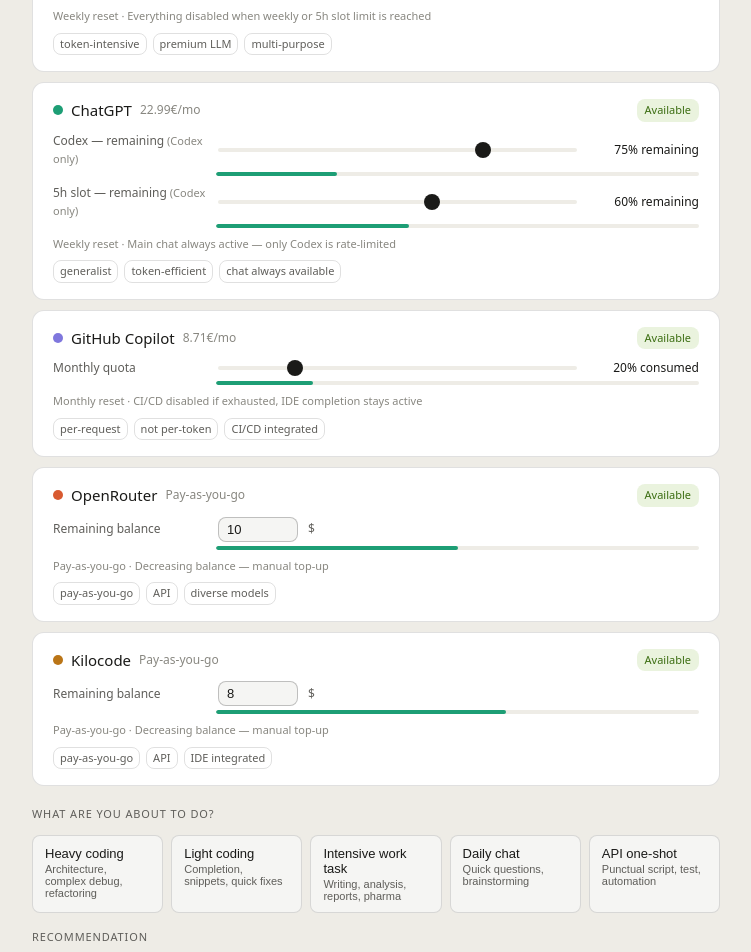
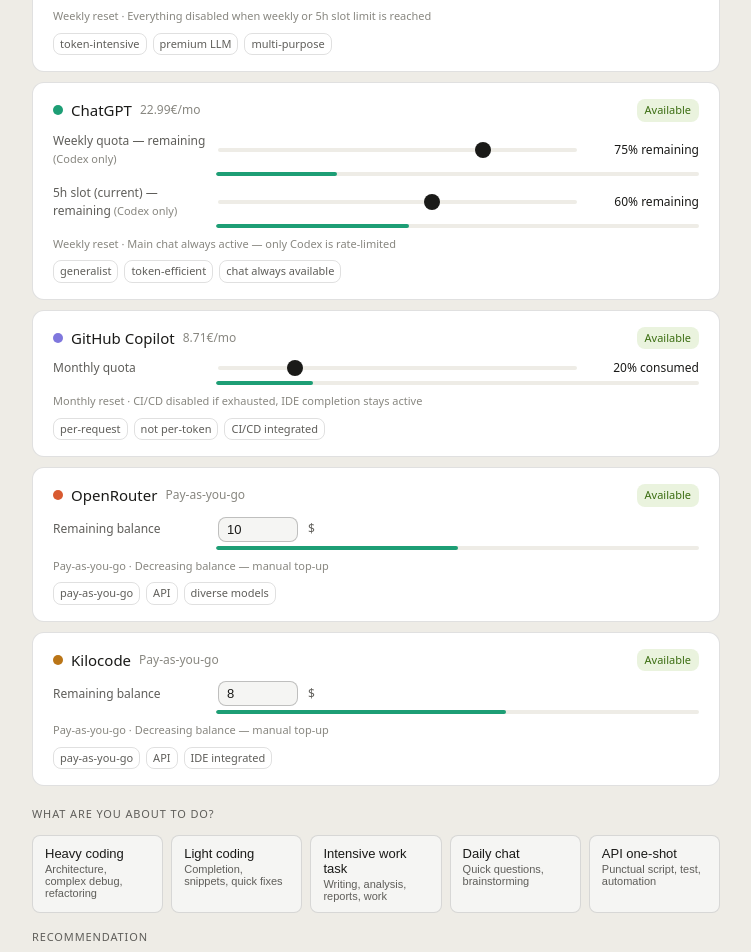
Before and after one commit to Medenor/kairos, a React (Vite) app: page / in a window 1280 px wide. Shown: the part 260-1212 px from the top of the page, without its empty margins (264-1015 px from the left). Built offline with nearby package versions, Linux system fonts and the light colour scheme.

Commit message:
Update service labels and descriptions for clarity - Change 'Codex — remaining' to 'Weekly quota — remaining' - Update '5h slot — remaining' to '5h slot (current) — remaining' - Modify task description from 'Writing, analysis, reports, pharma' to 'Writing, analysis, reports, work'

```diff
--- a/src/data/rules.js
+++ b/src/data/rules.js
@@ -81,7 +81,7 @@ export const RULES = {
     if (c < 75) {
       return {
         primary: 'claude',
-        reason: 'Claude available — top choice for intensive work tasks (pharma, writing, analysis).',
+        reason: 'Claude available — top choice for intensive work tasks (work, writing, analysis).',
         alts: [],
       }
     }
--- a/src/data/services.js
+++ b/src/data/services.js
@@ -26,8 +26,8 @@ export const SERVICES = [
     resetType: 'weekly',
     color: '#1D9E75',
     quotas: [
-      { id: 'codex_remaining', label: 'Codex — remaining', value: 75, type: 'remaining_pct', subnote: 'Codex only' },
-      { id: 'codex_5h', label: '5h slot — remaining', value: 60, type: 'remaining_pct', subnote: 'Codex only' },
+      { id: 'codex_remaining', label: 'Weekly quota — remaining', value: 75, type: 'remaining_pct', subnote: 'Codex only' },
+      { id: 'codex_5h', label: '5h slot (current) — remaining', value: 60, type: 'remaining_pct', subnote: 'Codex only' },
     ],
     flags: ['generalist', 'token-efficient', 'chat always available'],
     note: 'Main chat always active — only Codex is rate-limited',
@@ -87,7 +87,7 @@ export const TASKS = [
   {
     id: 'work_heavy',
     name: 'Intensive work task',
-    desc: 'Writing, analysis, reports, pharma',
+    desc: 'Writing, analysis, reports, work',
   },
   {
     id: 'daily_chat',
```
